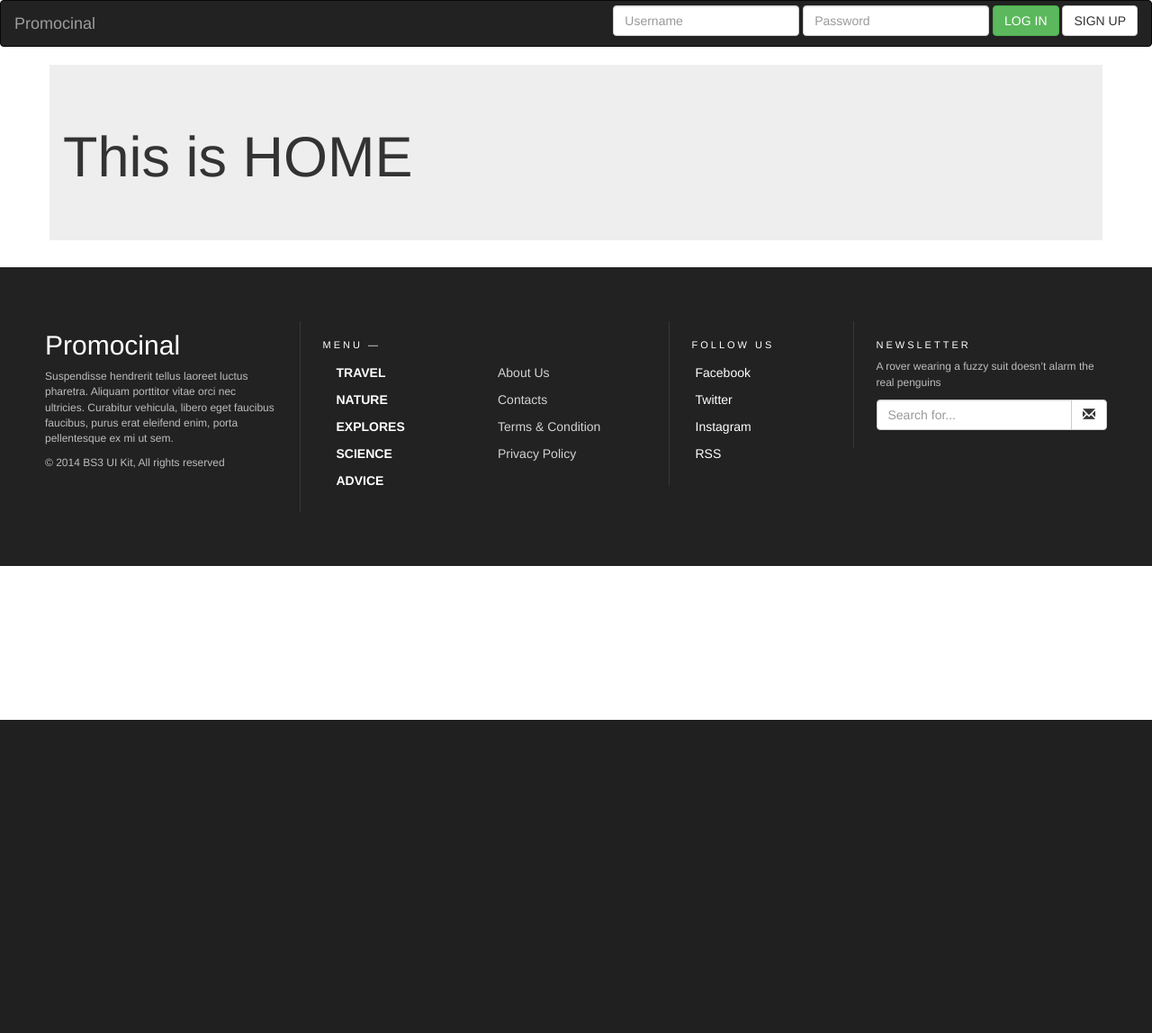
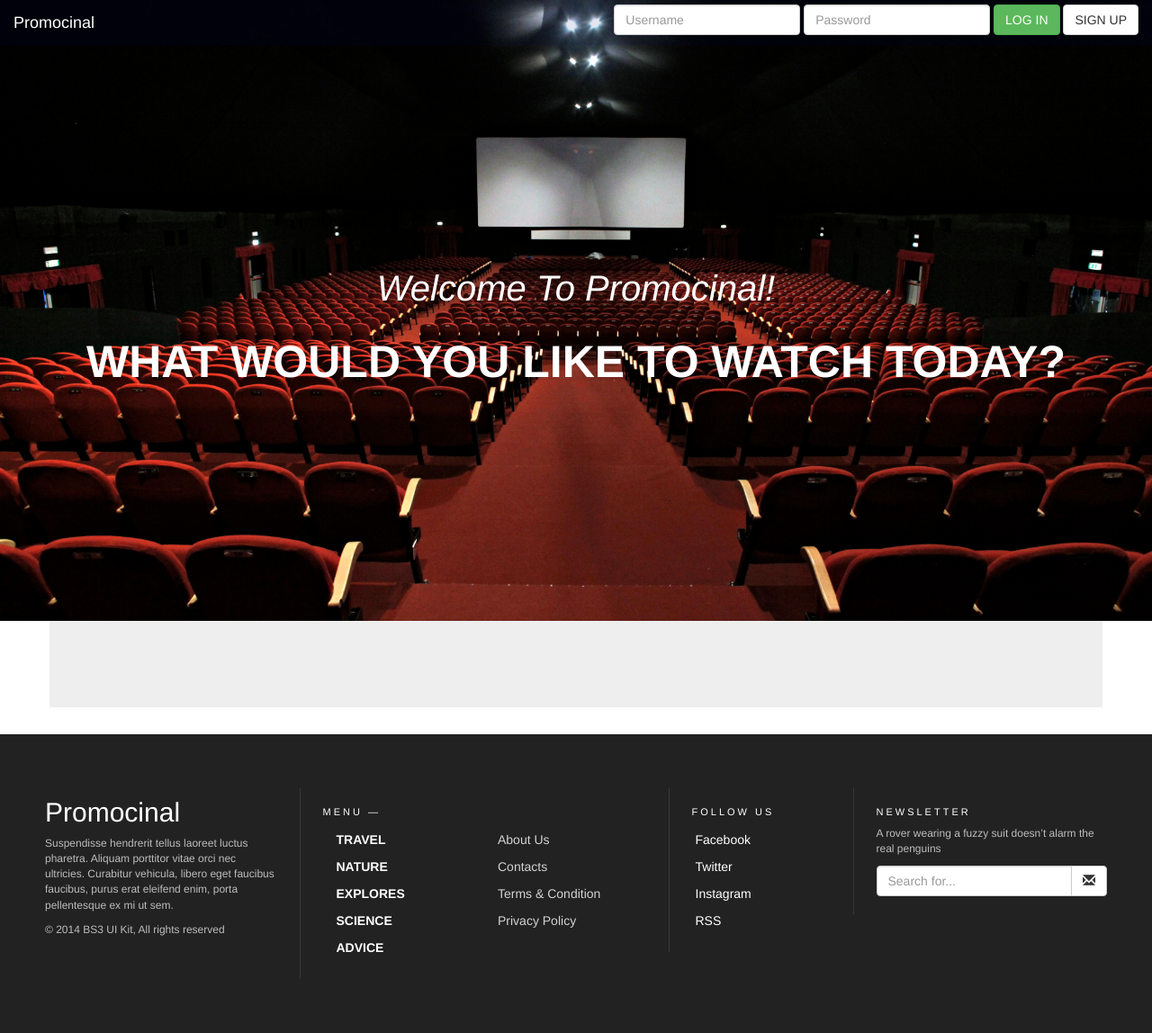
Before and after one commit to Andres0919/cinema.com, a PHP site: page /views/ in a window 1280 px wide. Shown: the whole page at 90% size. Before the commit the page ends 800 px from the top, so only its background shows below. Run offline with PHP 8.4, Linux system fonts and the light colour scheme.

Commit message:
primeros cambios front-end index

```diff
--- /dev/null
+++ b/css/agency.css
@@ -0,0 +1,52 @@
+header {
+  background-image: url('../img/header_bg.jpg');
+  background-repeat: no-repeat;
+  background-attachment: scroll;
+  background-position: center center;
+  -webkit-background-size: cover;
+  -moz-background-size: cover;
+  background-size: cover;
+  -o-background-size: cover;
+  text-align: center;
+  color: white;
+}
+header .intro-text {
+  padding-top: 100px;
+  padding-bottom: 50px;
+}
+header .intro-text .intro-lead-in {
+  font-family: "Droid Serif", "Helvetica Neue", Helvetica, Arial, sans-serif;
+  font-style: italic;
+  font-size: 22px;
+  line-height: 22px;
+  margin-bottom: 25px;
+}
+header .intro-text .intro-heading {
+  font-family: "Montserrat", "Helvetica Neue", Helvetica, Arial, sans-serif;
+  text-transform: uppercase;
+  font-weight: 700;
+  font-size: 50px;
+  line-height: 50px;
+  margin-bottom: 25px;
+}
+@media (min-width: 768px) {
+  header .intro-text {
+    padding-top: 300px;
+    padding-bottom: 200px;
+  }
+  header .intro-text .intro-lead-in {
+    font-family: "Droid Serif", "Helvetica Neue", Helvetica, Arial, sans-serif;
+    font-style: italic;
+    font-size: 40px;
+    line-height: 40px;
+    margin-bottom: 25px;
+  }
+  header .intro-text .intro-heading {
+    font-family: "Montserrat", "Helvetica Neue", Helvetica, Arial, sans-serif;
+    text-transform: uppercase;
+    font-weight: 700;
+    font-size: 50px;
+    line-height: 75px;
+    margin-bottom: 50px;
+  }
+}
--- a/css/customer.css
+++ b/css/customer.css
@@ -1,6 +1,16 @@
+.navbar{
+    margin: 0px;
+    border-radius: 0px;
+    border: none;
+    position: fixed;
+    top: 0;
+    right: 0;
+    bottom: auto;
+    left: 0;
+}
+
 .bs-dark.navbar-inverse {
-    background-color: #222;
-    border-color: #080808;
+    background-color: rgba(0, 10, 100, .10);
 }
 .bs-dark .navbar-img {padding:5px 6px !important;}
 .bs-dark .navbar-img img {width:40px;}
@@ -9,8 +19,6 @@
     padding: 5px 0;
     margin: 2px 0 0;
     background-color: #000;
-    border: 1px solid rgba(0, 0, 0, 0.7);
-    border: 1px solid rgba(0, 0, 0, .15);
     -webkit-box-shadow: 0 6px 12px rgba(0, 0, 0, .175);
     box-shadow: 0 6px 12px rgba(0, 0, 0, .175);
 }
@@ -92,6 +100,8 @@
 
 
 
+
+
 .footer-bs {
     background-color: #222;
     padding: 60px 40px;
--- a/libs/header.php
+++ b/libs/header.php
@@ -4,6 +4,8 @@
     <meta charset="utf-8">
     <title><?php echo $this->getTitle(); ?></title>
     <link href="../css/bootstrap.min.css" rel="stylesheet">
+    <link href="../css/agency.css" rel="stylesheet">
+    <link href="../css/customer.css" rel="stylesheet">
     <link rel="shortcut icon" href="../img/media.ico"/>
   </head>
   <body>
@@ -33,15 +35,14 @@
       </div><!--/.navbar-collapse -->
       <div class="collapse navbar-collapse" id="bs-example-navbar-collapse-1">
         <ul class="nav navbar-nav">
-          <li class="active"><a href="#">Home<span class="sr-only">(current)</span></a></li>
+          <li <?php if( $this->getTitle() == "Promocinal" ){ ?>  class="active" <?php } ?> ><a href="index.php">Home<span class="sr-only">(current)</span></a></li>
           <li class="dropdown">
             <a href="#" class="dropdown-toggle" data-toggle="dropdown" role="button" aria-haspopup="true" aria-expanded="false">Explores <span class="caret"></span></a>
             <ul class="dropdown-menu">
-              <li><a href="#">Cinema</a></li>
-              <li><a href="#">Premiere</a></li>
+              <li><a href="#">Schedule</a></li>
               <li><a href="#">Billboard</a></li>
               <li role="separator" class="divider"></li>
-              <li><a href="#">Gallery</a></li>
+              <li><a href="#">Cinemas</a></li>
             </ul>
           </li>
         </ul>
@@ -60,7 +61,13 @@
           <ul class="dropdown-menu">
             <li><a href="../views/profile.php">Profile</a></li>
             <li><a href="#">Reservations</a></li>
-              <li><a href="">name="salir">Followers</a></li>
+            <?php if ($_SESSION['user']['roles_id'] != 1){ ?>
+                <li role="separator" class="divider"></li>
+                <li><a href="#">movies</a></li>
+                <li role="separator" class="divider"></li>
+                <li><a href="#">Clients</a></li>
+                <li><a href="#">Config</a></li>
+            <?php } ?>
           <li role="separator" class="divider"></li>
           <li><a href="../controller/logout.php">Log Out</a></li>
           </ul>
--- a/views/index.php
+++ b/views/index.php
@@ -11,8 +11,15 @@ class Index extends Manager
         public  function getContent()
         {
             ?>
+            <header>
+                <div class="container">
+                    <div class="intro-text">
+                        <div class="intro-lead-in">Welcome To Promocinal!</div>
+                        <div class="intro-heading">What would you like to watch today?</div>
+                    </div>
+                </div>
+            </header>
             <div class="container jumbotron">
-                <H1>This is HOME</H1>
                 <?php if (isset($_SESSION['user'])) { ?>
 
                     <h2>Welcome Mr <?php echo $_SESSION['user']['username'] ?> </h2>
```
Also changed, not shown: views/signup.php (+7 -17 lines), img/cinema-22.jpg (added), img/header_bg.jpg (added). Lines whose indentation alone changed are shown as unchanged.
